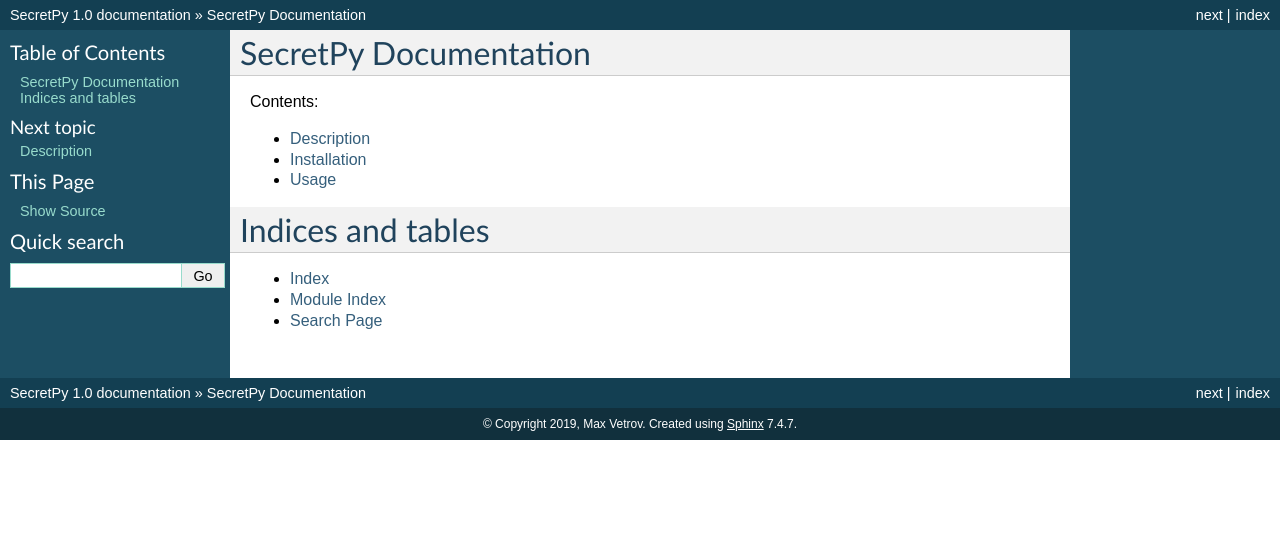
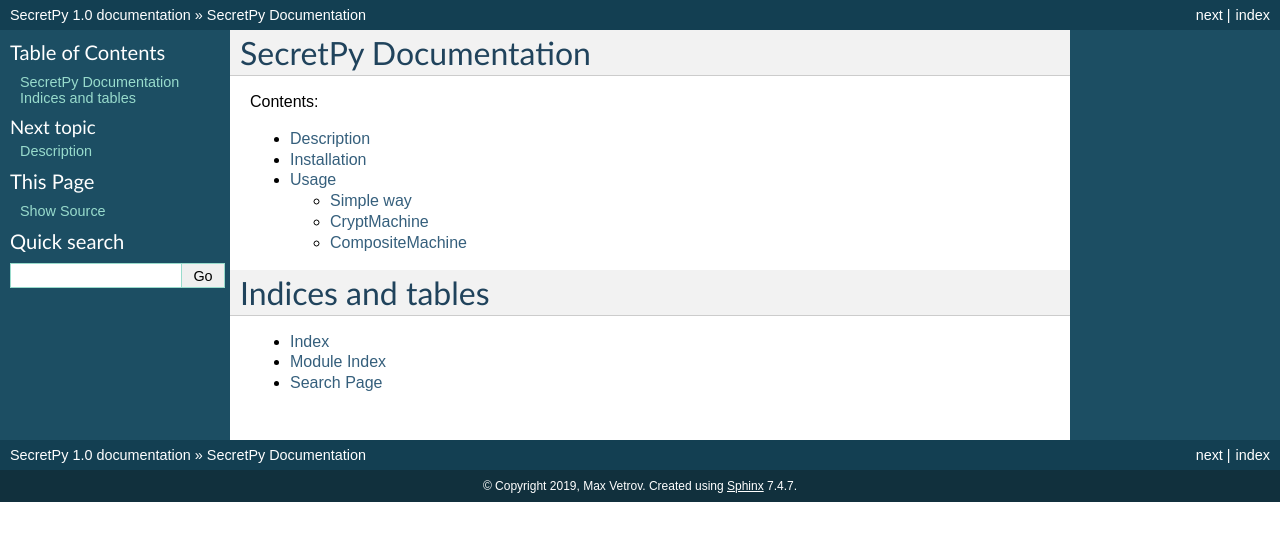
Before and after one commit to tigertv/secretpy, a Sphinx documentation site: the page built from docs/index.rst, in a window 1280 px wide. Shown: the top 541 px of the page. Built offline with Sphinx 7.4.7, drawn with Linux system fonts in a browser that asks for light colours.

```diff
--- a/docs/conf.py
+++ b/docs/conf.py
@@ -165,7 +165,7 @@ html_static_path = ['_static']
 #html_show_sphinx = True
 
 # If true, "(C) Copyright ..." is shown in the HTML footer. Default is True.
-#html_show_copyright = True
+html_show_copyright = True
 
 # If true, an OpenSearch description file will be output, and all pages will
 # contain a <link> tag referring to it.  The value of this option must be the
@@ -226,7 +226,7 @@ latex_documents = [
 # One entry per manual page. List of tuples
 # (source start file, name, description, authors, manual section).
 man_pages = [
-    ('index', 'readthedocstemplate', u'Read the Docs Template Documentation',
+    ('index', 'readthedocstemplate', u'SecretPy Documentation',
      [u'Read the Docs'], 1)
 ]
 
@@ -240,8 +240,8 @@ man_pages = [
 # (source start file, target name, title, author,
 #  dir menu entry, description, category)
 texinfo_documents = [
-  ('index', 'ReadtheDocsTemplate', u'Read the Docs Template Documentation',
-   u'Read the Docs', 'ReadtheDocsTemplate', 'One line description of project.',
+  ('index', 'ReadtheDocsTemplate', u'SecretPy Documentation',
+   u'Read the Docs', 'ReadtheDocsTemplate', 'SecretPy is a Python package of classical ciphers.',
    'Miscellaneous'),
 ]
 
--- a/docs/usage.rst
+++ b/docs/usage.rst
@@ -1,7 +1,11 @@
 Usage
 =====
 
+Simple way
+----------
+
 .. code-block:: python
+	:linenos:
 
 	#!/usr/bin/python
 	# -*- encoding: utf-8 -*-
@@ -41,10 +45,14 @@ Usage
 	thequickbrownfoxjumpsoverthelazydog
 	'''
 
-In the previous example plaintext contains only letters existing in the alphabet and in the lower case without spaces.
+CryptMachine
+------------
+
+In the previous example, plaintext contains only letters existing in the alphabet and in the lower case without spaces.
 To change the behaviour you can use CryptMachine and decorators(UpperCase, NoSpace, SaveCase and etc.):
 
 .. code-block:: python
+	:linenos:
 
 	#!/usr/bin/python
 	# -*- encoding: utf-8 -*-
@@ -105,9 +113,13 @@ To change the behaviour you can use CryptMachine and decorators(UpperCase, NoSpa
 	-----------------------------------
 	'''
 
+CompositeMachine
+----------------
+
 Combining several ciphers to get more complex cipher, you can use CompositeMachine:
 
 .. code-block:: python
+	:linenos:
 
 	#!/usr/bin/python
 	# -*- encoding: utf-8 -*-
```
Also changed, not shown: README.md (+7 -1 lines).
